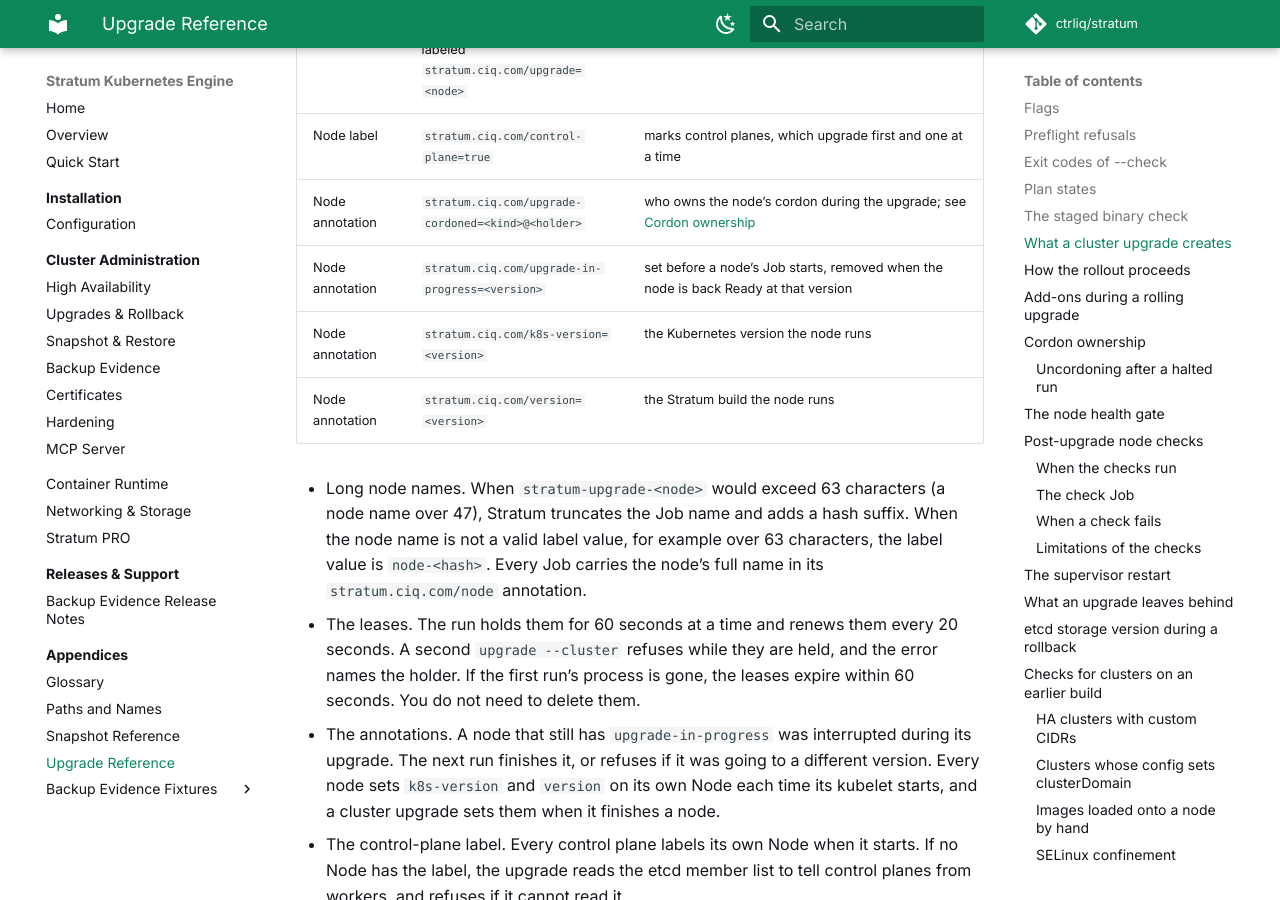
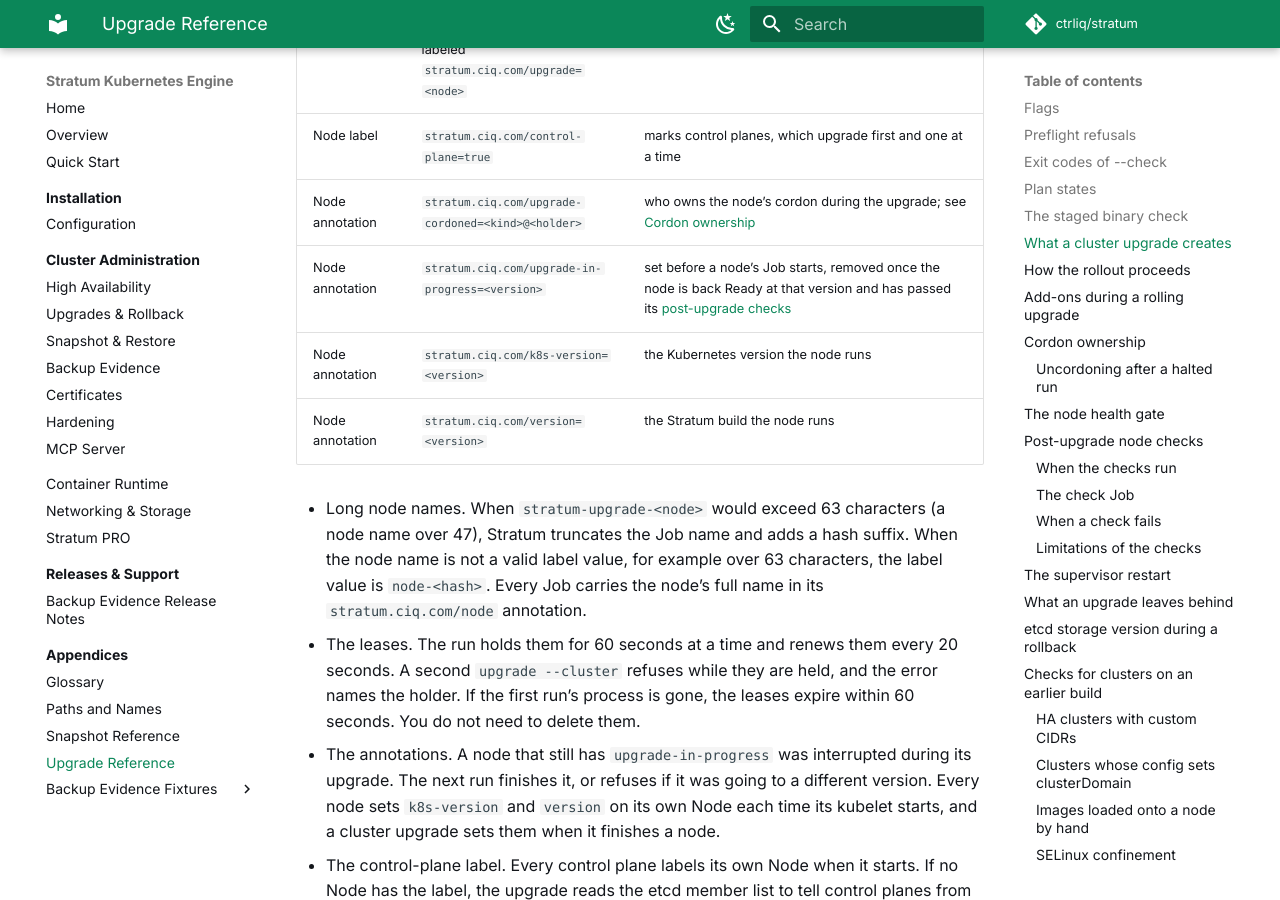
Before and after one commit to ctrliq/stratum, an MkDocs documentation site: the page built from docs/docs/appendices/upgrade-reference.md, in a window 1280 px wide and 900 px high, scrolled down 4152 px. Built offline with MkDocs 1.6.1 and Material for MkDocs 9.7.7, drawn with Linux system fonts in a browser that asks for light colours; comment, search, counter and statistics services are not loaded; some of the changed text lies outside the part shown.

Commit message:
docs(upgrade): align the in-progress annotation and timeout text with the checks
The table of what a cluster upgrade creates said upgrade-in-progress is
removed once the node is Ready at the target version, which contradicts the
failed-check section on the same page: the annotation now stays until the
node has also passed its post-upgrade checks.

The failure example showed only the text of a Job that failed; a check that
runs out its deadline reads "did not complete in time" in that place.

Refs: KUB-781
Signed-off-by: cwolford <WolfyChris@users.noreply.github.com>

````diff
--- a/docs/docs/appendices/upgrade-reference.md
+++ b/docs/docs/appendices/upgrade-reference.md
@@ -108,7 +108,7 @@ check.
 | Job | `stratum-upgrade-<node>`, labeled `stratum.ciq.com/upgrade=<node>` | runs the staged binary on that node |
 | Node label | `stratum.ciq.com/control-plane=true` | marks control planes, which upgrade first and one at a time |
 | Node annotation | `stratum.ciq.com/upgrade-cordoned=<kind>@<holder>` | who owns the node's cordon during the upgrade; see [Cordon ownership](#cordon-ownership) |
-| Node annotation | `stratum.ciq.com/upgrade-in-progress=<version>` | set before a node's Job starts, removed when the node is back Ready at that version |
+| Node annotation | `stratum.ciq.com/upgrade-in-progress=<version>` | set before a node's Job starts, removed once the node is back Ready at that version and has passed its [post-upgrade checks](#post-upgrade-node-checks) |
 | Node annotation | `stratum.ciq.com/k8s-version=<version>` | the Kubernetes version the node runs |
 | Node annotation | `stratum.ciq.com/version=<version>` | the Stratum build the node runs |
 
@@ -379,6 +379,9 @@ as any node failure does:
 ```text
 post-upgrade node check failed: <name> on <node>: post-upgrade check <name> Job stratum-upgrade-<node> failed (logs: kubectl -n kube-system logs job/stratum-upgrade-<node>). <node> runs <target>, but it is not recorded as upgraded, and it is left cordoned. Read why: <path> kubectl -n kube-system logs job/stratum-upgrade-<node>. Once the node is fixed, re-run <path> upgrade --cluster --target <target> --from <path> --yes, which runs the check again before it uncordons the node
 ```
+
+For a check that does not finish within its deadline, the
+`failed (logs: …)` part reads `did not complete in time` instead.
 
 - The node runs the new version, but the run does not record it as upgraded:
   the node keeps its `upgrade-in-progress` annotation, so the next run treats
````
